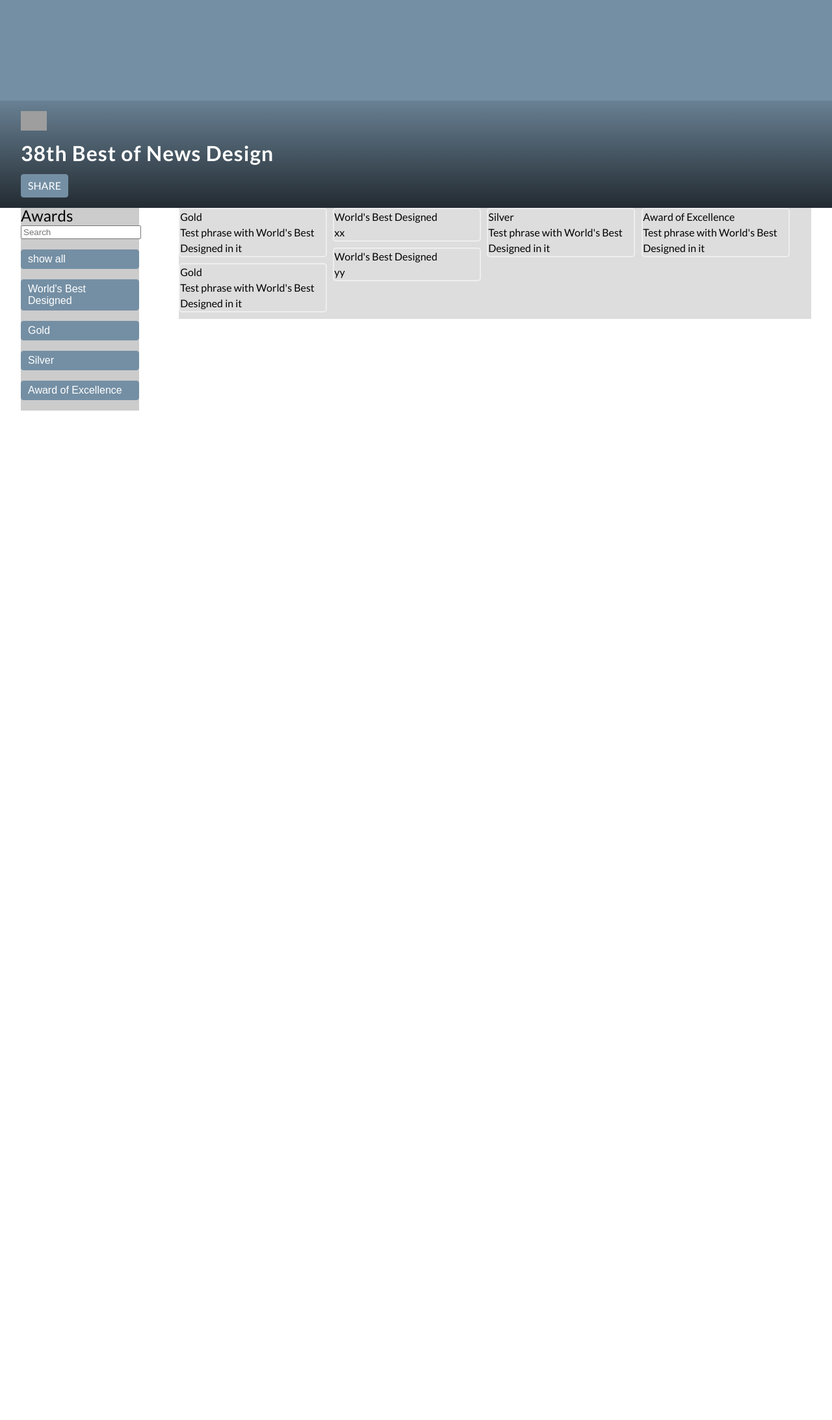
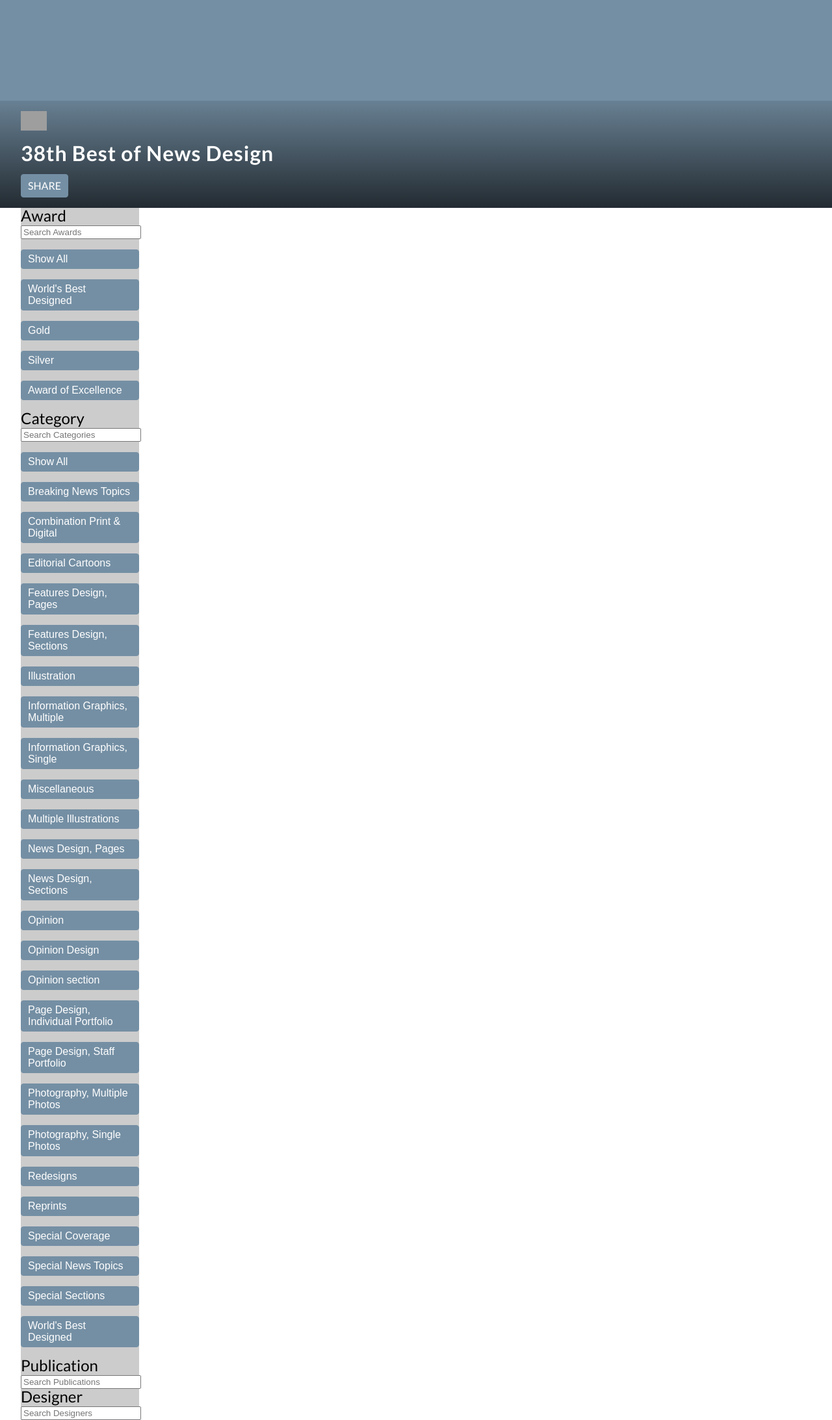
Before and after one commit to JamesBenedict/snd_app, a Flask app: template templates/index.html in a window 1280 px wide. Shown: the whole page at 65% size. Before the commit the page ends 632 px from the top, so only its background shows below. Run offline with Flask 2, Linux system fonts and the light colour scheme; the template is opened without the code that fills it, so the values that code supplies are empty; grey boxes are pictures that could not be loaded.

Commit message:
Add files via upload

```diff
--- a/templates/index.html
+++ b/templates/index.html
@@ -21,24 +21,59 @@
         </nav>
         <article>
             <div class="sorter" >
-                <h2>Awards</h2>
-                <p><input type="text" id="quicksearch" placeholder="Search" /></p>
+                <h2>Award</h2>
+                <p><input type="text" id="awardsearch" placeholder="Search Awards" /></p>
 
                 <div id="filters" class="button-group">
-                  <button class="button is-checked" data-filter="*">show all</button>
+                  <button class="button is-checked" data-filter="*">Show All</button>
                   <button class="button" data-filter=".WBD">World's Best Designed</button>
                   <button class="button" data-filter=".G">Gold</button>
                   <button class="button" data-filter=".S">Silver</button>
                   <button class="button" data-filter=".AE">Award of Excellence</button>
+
+                  <h2>Category</h2>
+                    <p><input type="text" id="categorysearch" placeholder="Search Categories" /></p>
+                    <button class="button" data-filter="*">Show All</button>
+                    <button class="button" data-filter=".BNT">Breaking News Topics</button>
+                    <button class="button" data-filter=".CPD">Combination Print & Digital</button>
+                    <button class="button" data-filter=".EDC">Editorial Cartoons</button>
+                    <button class="button" data-filter=".FDP">Features Design, Pages</button>
+                    <button class="button" data-filter=".FDS">Features Design, Sections</button>
+                    <button class="button" data-filter=".ILL">Illustration</button>
+                    <button class="button" data-filter=".IGM">Information Graphics, Multiple</button>
+                    <button class="button" data-filter=".IGS">Information Graphics, Single</button>
+                    <button class="button" data-filter=".MIS">Miscellaneous</button>
+                    <button class="button" data-filter=".MIL">Multiple Illustrations</button>
+                    <button class="button" data-filter=".NDP">News Design, Pages</button>
+                    <button class="button" data-filter=".NDS">News Design, Sections</button>
+                    <button class="button" data-filter=".OPI">Opinion </button>
+                    <button class="button" data-filter=".OPD">Opinion Design</button>
+                    <button class="button" data-filter=".OPS">Opinion section</button>
+                    <button class="button" data-filter=".PDP">Page Design, Individual Portfolio</button>
+                    <button class="button" data-filter=".PDS">Page Design, Staff Portfolio</button>
+                    <button class="button" data-filter=".PMP">Photography, Multiple Photos</button>
+                    <button class="button" data-filter=".PSP">Photography, Single Photos</button>
+                    <button class="button" data-filter=".RED">Redesigns</button>
+                    <button class="button" data-filter=".RPR">Reprints</button>
+                    <button class="button" data-filter=".SPC">Special Coverage</button>
+                    <button class="button" data-filter=".SNT">Special News Topics</button>
+                    <button class="button" data-filter=".SPS">Special Sections</button>
+                    <button class="button" data-filter=".WBD">World's Best Designed</button>
+
+                    <h2>Publication</h2>
+                        <p><input type="text" id="publicationsearch" placeholder="Search Publications" /></p>
+
+                    <h2>Designer</h2>
+                        <p><input type="text" id="designersearch" placeholder="Search Designers" /></p>
+
+
                 </div>
             <!-- end of sorter -->
             </div>
 
             <!-- container for isotope -->
             <div class="grid">
-                <!-- class grid-item is for isotope -->
-                <!-- Buttons use the classes WBD, G, S, AE to filter -->
-                <div class="grid-item G">
+                <!-- <div class="grid-item G">
                     <p class="award_search">Gold
                     </p>
                     <p>Test phrase with World's Best Designed in it</p>
@@ -67,11 +102,11 @@
                 <div class="grid-item G">
                     <p class="award_search">Gold</p>
                     <p>Test phrase with World's Best Designed in it</p>
-                </div>
+                </div> -->
 
                 <!-- Below is used for the actual app -->
-                <!-- {% for obj in object_list %}
-                <div class="grid-item {{ obj.award_single_word }}">
+                {% for obj in object_list %}
+                <div class="grid-item {{ obj.award_single_word }} {{ obj.general_category_single_word }}">
 
                    <a href="{{ obj.ref }}/"><img src="static/img/entries_lowResolution/{{ obj.ref }}.jpg" onerror="this.style.display='none'"/></a>
 
@@ -80,29 +115,29 @@
 
                         <a href="{{ obj.ref }}/" class="ref">{{ obj.ref }}</a>
 
-                        <h2>{{ obj.general_category }}</h2>
-                        <p> <span class="bold"> {{ obj.award }}           </span> {{ obj.specific_category }} </p>
+                        <h2 class="category_search">{{ obj.general_category }}</h2>
+                        <p class="award_search"> <span class="bold"> {{ obj.award }}  </p><p>         </span> {{ obj.specific_category }} </p>
                         <br>
 
-                        <p class="name"><span class="bold"> {{ obj.publication }}</span></p>
+                        <p class="publication_search"><span class="bold"> {{ obj.publication }}</span></p>
                         <p>  {{ obj.city }}, {{ obj.country }} </p>
 
                         <br>
 
-                        <p>  <span class="bold">{{ obj.name1 }} </span> {{ obj.title1 }}</p>
-                        <p> <span class="bold"> {{ obj.name2 }} </span> {{ obj.title2 }}</p>
-                        <p> <span class="bold"> {{ obj.name3 }} </span> {{ obj.title3 }}</p>
-                        <p> <span class="bold"> {{ obj.name4 }} </span> {{ obj.title4 }}</p>
-                        <p> <span class="bold"> {{ obj.name5 }} </span> {{ obj.title5 }}</p>
-                        <p> <span class="bold"> {{ obj.name6 }} </span> {{ obj.title6 }}</p>
-                        <p> <span class="bold"> {{ obj.name7 }} </span> {{ obj.title7 }}</p>
-                        <p> <span class="bold"> {{ obj.name8 }} </span> {{ obj.title8 }}</p>
-                        <p> <span class="bold"> {{ obj.name9 }} </span> {{ obj.title9 }}</p>
-                        <p> <span class="bold"> {{ obj.name10 }} </span> {{ obj.title10 }}</p>
+                        <p class="designer_search" >  <span class="bold">{{ obj.name1 }} </span> {{ obj.title1 }}</p>
+                        <p class="designer_search"> <span class="bold"> {{ obj.name2 }} </span> {{ obj.title2 }}</p>
+                        <p class="designer_search"> <span class="bold"> {{ obj.name3 }} </span> {{ obj.title3 }}</p>
+                        <p class="designer_search"> <span class="bold"> {{ obj.name4 }} </span> {{ obj.title4 }}</p>
+                        <p class="designer_search"> <span class="bold"> {{ obj.name5 }} </span> {{ obj.title5 }}</p>
+                        <p class="designer_search"> <span class="bold"> {{ obj.name6 }} </span> {{ obj.title6 }}</p>
+                        <p class="designer_search"> <span class="bold"> {{ obj.name7 }} </span> {{ obj.title7 }}</p>
+                        <p class="designer_search"> <span class="bold"> {{ obj.name8 }} </span> {{ obj.title8 }}</p>
+                        <p class="designer_search"> <span class="bold"> {{ obj.name9 }} </span> {{ obj.title9 }}</p>
+                        <p class="designer_search"> <span class="bold"> {{ obj.name10 }} </span> {{ obj.title10 }}</p>
                     </div>
                 </div>
                 {% endfor %}
-            </div> -->
+            </div>
 
             <button id="button-top-scroll">Scroll to top</button>
         </article>
```
